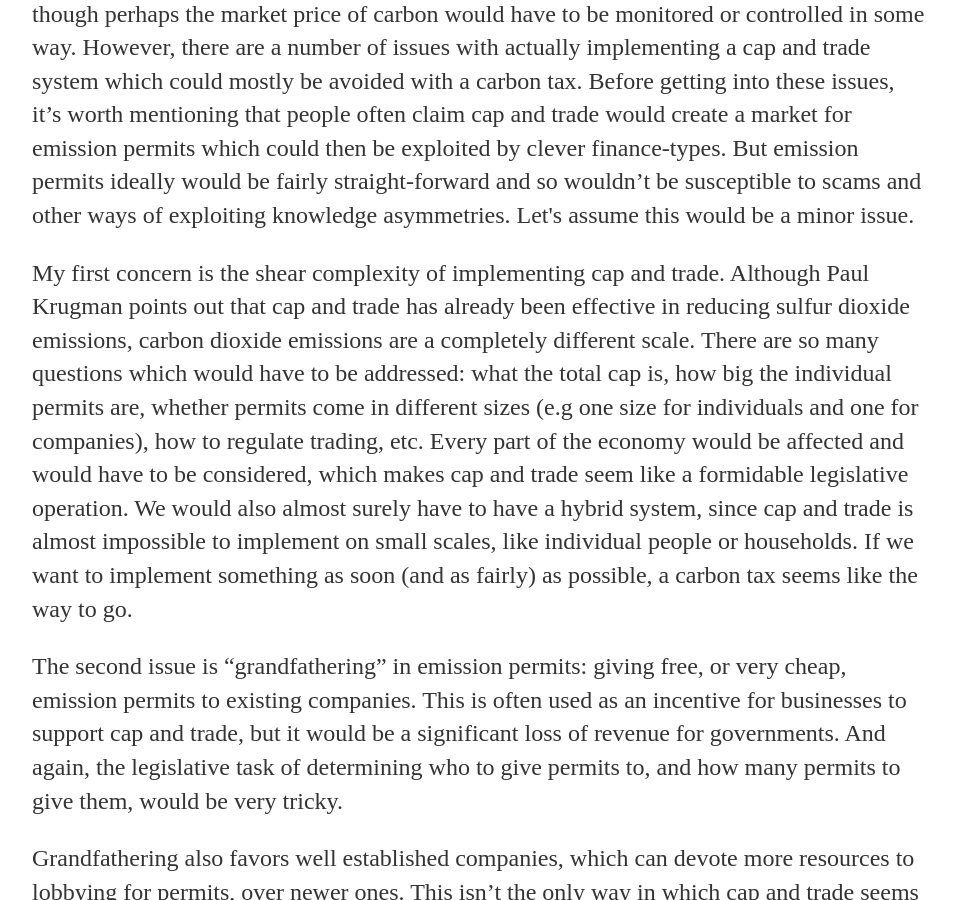
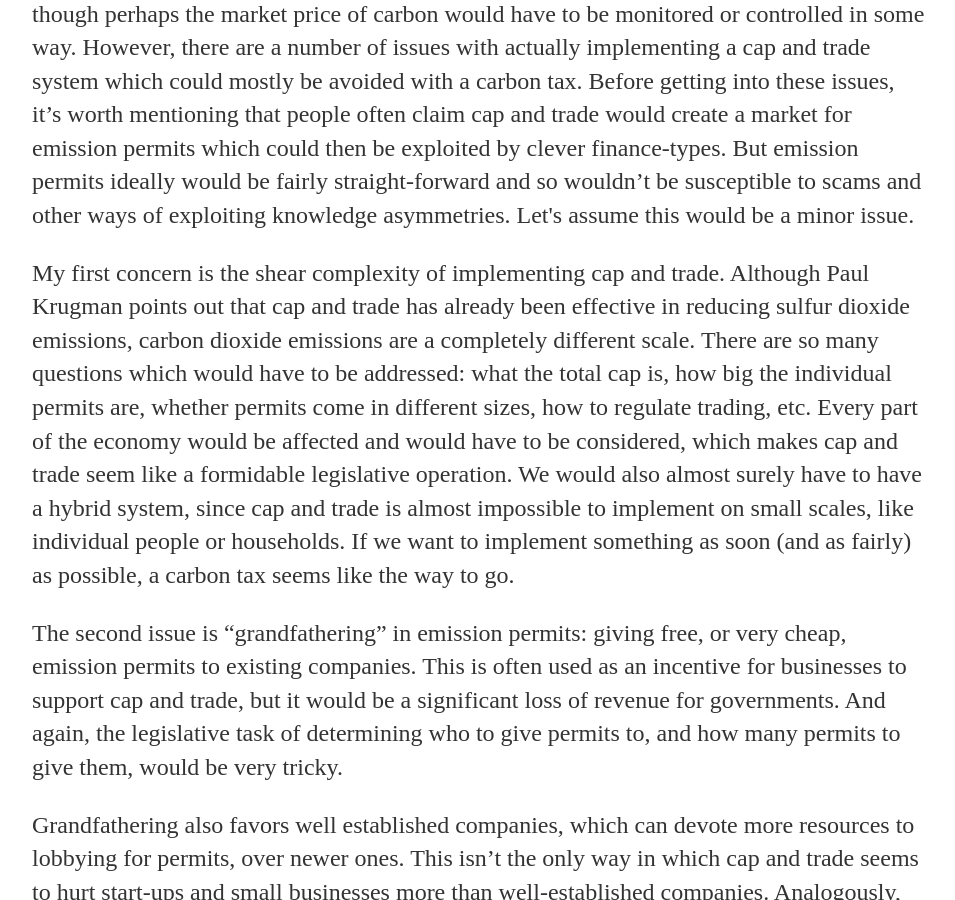
Before and after one commit to nicklutsko/nicklutsko.github.io, a Jekyll site: the page built from _posts/2016-06-15-Carbon-Tax-versus-Cap-and-Trade.md, in a window 1280 px wide and 900 px high, scrolled down 3310 px. Shown: the whole window, without its empty margins (160-1115 px from the left). Built offline with Jekyll 4.4.1, drawn with Linux system fonts in a browser that asks for light colours.

Commit message:
edited first post again

```diff
--- a/_posts/2016-06-15-Carbon-Tax-versus-Cap-and-Trade.md
+++ b/_posts/2016-06-15-Carbon-Tax-versus-Cap-and-Trade.md
@@ -38,7 +38,7 @@ date: 2016-06-15
 
 <p>From a big picture, economic point of view then, cap and trade seems like a better option, though perhaps the market price of carbon would have to be monitored or controlled in some way. However, there are a number of issues with actually implementing a cap and trade system which could mostly be avoided with a carbon tax. Before getting into these issues, it’s worth mentioning that people often claim cap and trade would create a market for emission permits which could then be exploited by clever finance-types. But emission permits ideally would be fairly straight-forward and so wouldn’t be susceptible to scams and other ways of exploiting knowledge asymmetries. Let's assume this would be a minor issue.</p>
 
-<p>My first concern is the shear complexity of implementing cap and trade. Although Paul Krugman points out that cap and trade has already been effective in reducing sulfur dioxide emissions, carbon dioxide emissions are a completely different scale. There are so many questions which would have to be addressed: what the total cap is, how big the individual permits are, whether permits come in different sizes (e.g one size for individuals and one for companies), how to regulate trading, etc. Every part of the economy would be affected and would have to be considered, which makes cap and trade seem like a formidable legislative operation. We would also almost surely have to have a hybrid system, since cap and trade is almost impossible to implement on small scales, like individual people or households. If we want to implement something as soon (and as fairly) as possible, a carbon tax seems like the way to go. </p>
+<p>My first concern is the shear complexity of implementing cap and trade. Although Paul Krugman points out that cap and trade has already been effective in reducing sulfur dioxide emissions, carbon dioxide emissions are a completely different scale. There are so many questions which would have to be addressed: what the total cap is, how big the individual permits are, whether permits come in different sizes, how to regulate trading, etc. Every part of the economy would be affected and would have to be considered, which makes cap and trade seem like a formidable legislative operation. We would also almost surely have to have a hybrid system, since cap and trade is almost impossible to implement on small scales, like individual people or households. If we want to implement something as soon (and as fairly) as possible, a carbon tax seems like the way to go. </p>
 
 <p>The second issue is “grandfathering” in emission permits: giving free, or very cheap, emission permits to existing companies. This is often used as an incentive for businesses to support cap and trade, but it would be a significant loss of revenue for governments. And again, the legislative task of determining who to give permits to, and how many permits to give them, would be very tricky.</p>
 
```
Also changed, not shown: 1 other file.
